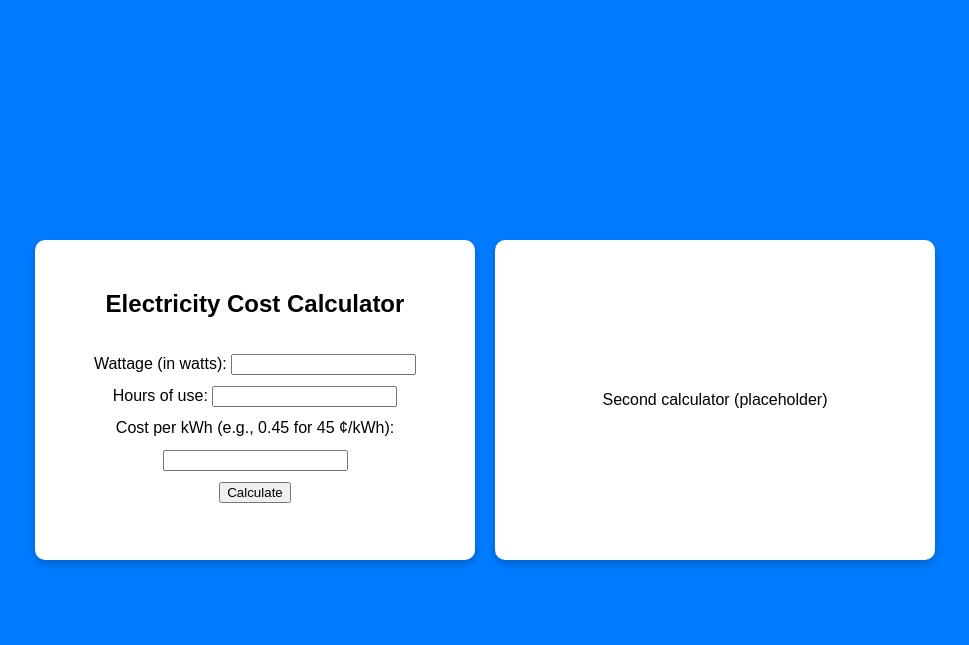
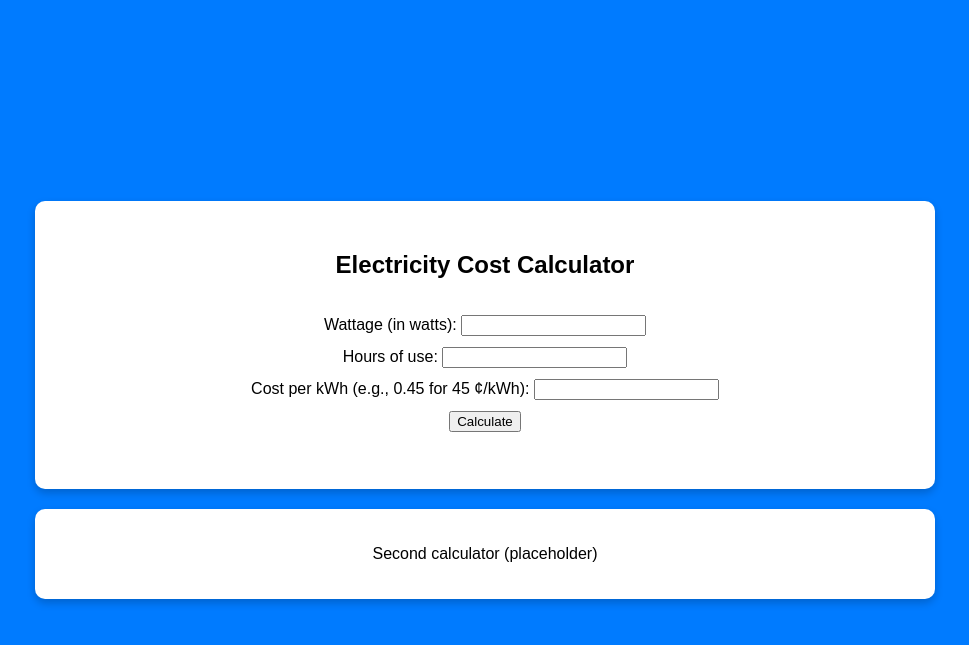
Before and after one commit to c9obvi/electrical-estimator, a Flask app: page / in a window 1280 px wide. Shown: the top 645 px of the page, without its empty margins (155-1124 px from the left). Run offline with Flask 3, Linux system fonts and the light colour scheme.

Commit message:
responsive css added

```diff
--- a/static/styles.css
+++ b/static/styles.css
@@ -41,7 +41,7 @@ body {
     line-height: 2;
 }
 
-@media (max-width: 920px) {
+@media (max-width: 600px) {
     .grid-container {
         grid-template-columns: 1fr; /* Stack cards in a single column */
     }
@@ -50,3 +50,13 @@ body {
         padding: 10px; /* Example of reducing padding on smaller screens */
     }
 }
+
+@media (max-width: 1290px) {
+    .grid-container {
+        grid-template-columns: 1fr; /* Stack cards in a single column */
+    }
+    /* Optional: Adjust card width or padding here if needed */
+    .card {
+        padding: 10px; /* Example of reducing padding on smaller screens */
+    }
+}
```
